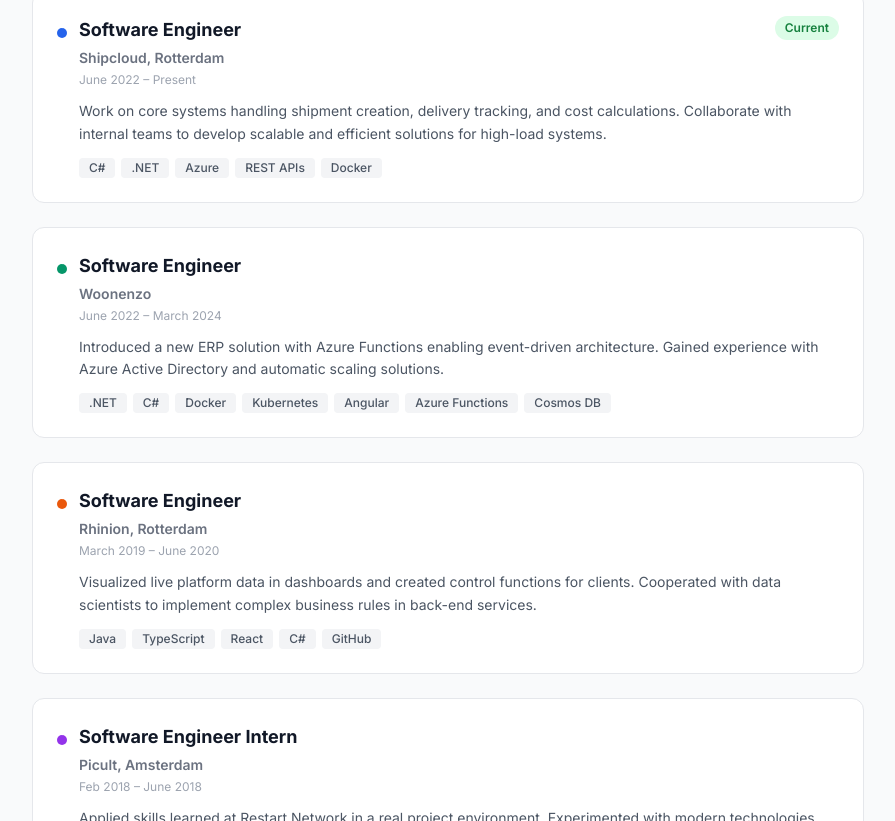
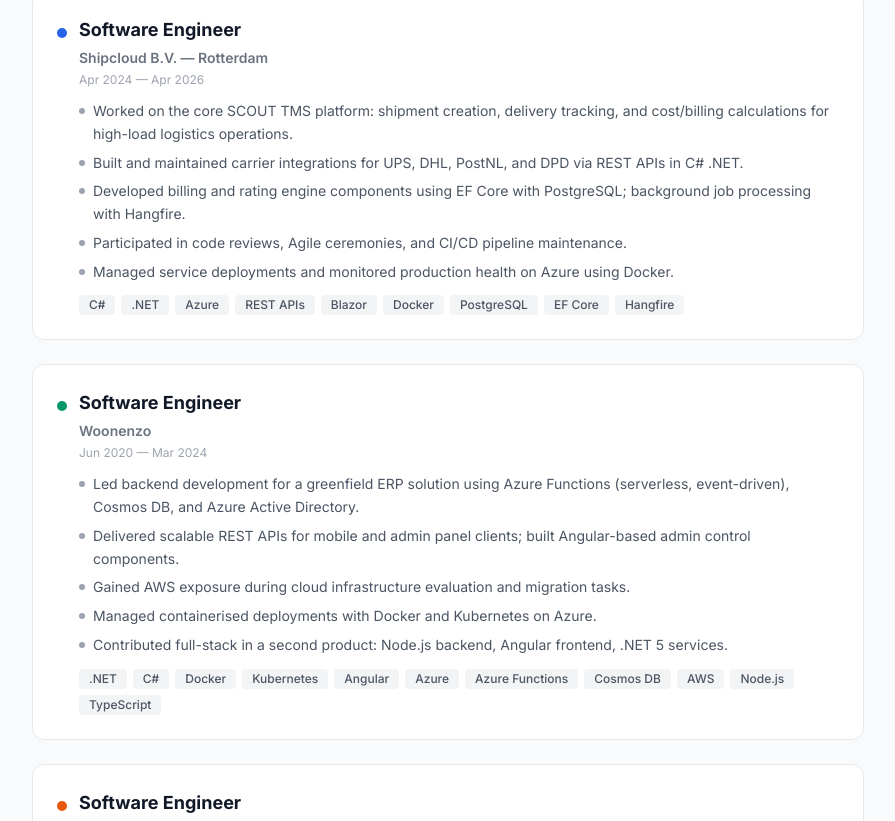
Before and after one commit to mgezgin/MyPersonalNewsLetter, a Next.js app: page /resume in a window 1280 px wide. Shown: the part 939-1760 px from the top of the page, without its empty margins (192-1087 px from the left). Built offline with nearby package versions, Linux system fonts and the light colour scheme; no server answers.

Commit message:
update the resume

```diff
--- a/app/resume/page.tsx
+++ b/app/resume/page.tsx
@@ -26,7 +26,7 @@
                             <div><a href="tel:+31638830211" className="hover:text-white">+31 638 830 211</a></div>
                             <div><a href="mailto:muslum_gezgin@hotmail.com" className="hover:text-white">muslum_gezgin@hotmail.com</a></div>
                             <div><a href="https://linkedin.com/in/mgezgin" className="hover:text-white">linkedin.com/in/mgezgin</a></div>
-                            <div><a href="https://github.com/mgezgin" className="hover:text-white">github.com/mgezgin</a></div>
+                            <div><a href="https://github.com/muslumgezgin" className="hover:text-white">github.com/muslumgezgin</a></div>
                         </div>
                     </div>
                 </div>
@@ -83,35 +83,55 @@
                             {[
                                 {
                                     role: "Software Engineer",
-                                    company: "Shipcloud, Rotterdam",
-                                    period: "June 2022 – Present",
-                                    current: true,
-                                    description: "Work on core systems handling shipment creation, delivery tracking, and cost calculations. Collaborate with internal teams to develop scalable and efficient solutions for high-load systems.",
-                                    tags: ["C#", ".NET", "Azure", "REST APIs", "Docker"],
+                                    company: "Shipcloud B.V.",
+                                    location: "Rotterdam",
+                                    period: "Apr 2024 — Apr 2026",
+                                    bullets: [
+                                        "Worked on the core SCOUT TMS platform: shipment creation, delivery tracking, and cost/billing calculations for high-load logistics operations.",
+                                        "Built and maintained carrier integrations for UPS, DHL, PostNL, and DPD via REST APIs in C# .NET.",
+                                        "Developed billing and rating engine components using EF Core with PostgreSQL; background job processing with Hangfire.",
+                                        "Participated in code reviews, Agile ceremonies, and CI/CD pipeline maintenance.",
+                                        "Managed service deployments and monitored production health on Azure using Docker.",
+                                    ],
+                                    tags: ["C#", ".NET", "Azure", "REST APIs", "Blazor", "Docker", "PostgreSQL", "EF Core", "Hangfire"],
                                     color: "bg-blue-600",
                                 },
                                 {
                                     role: "Software Engineer",
                                     company: "Woonenzo",
-                                    period: "June 2022 – March 2024",
-                                    description: "Introduced a new ERP solution with Azure Functions enabling event-driven architecture. Gained experience with Azure Active Directory and automatic scaling solutions.",
-                                    tags: [".NET", "C#", "Docker", "Kubernetes", "Angular", "Azure Functions", "Cosmos DB"],
+                                    location: "",
+                                    period: "Jun 2020 — Mar 2024",
+                                    bullets: [
+                                        "Led backend development for a greenfield ERP solution using Azure Functions (serverless, event-driven), Cosmos DB, and Azure Active Directory.",
+                                        "Delivered scalable REST APIs for mobile and admin panel clients; built Angular-based admin control components.",
+                                        "Gained AWS exposure during cloud infrastructure evaluation and migration tasks.",
+                                        "Managed containerised deployments with Docker and Kubernetes on Azure.",
+                                        "Contributed full-stack in a second product: Node.js backend, Angular frontend, .NET 5 services.",
+                                    ],
+                                    tags: [".NET", "C#", "Docker", "Kubernetes", "Angular", "Azure", "Azure Functions", "Cosmos DB", "AWS", "Node.js", "TypeScript"],
                                     color: "bg-emerald-600",
                                 },
                                 {
                                     role: "Software Engineer",
-                                    company: "Rhinion, Rotterdam",
-                                    period: "March 2019 – June 2020",
-                                    description: "Visualized live platform data in dashboards and created control functions for clients. Cooperated with data scientists to implement complex business rules in back-end services.",
-                                    tags: ["Java", "TypeScript", "React", "C#", "GitHub"],
+                                    company: "Phinion",
+                                    location: "Rotterdam",
+                                    period: "Mar 2019 — Jun 2020",
+                                    bullets: [
+                                        "Built real-time data visualisation dashboards and client-facing control interfaces in close collaboration with data scientists.",
+                                        "Implemented complex domain-specific business rules from multiple client companies into backend services.",
+                                    ],
+                                    tags: ["Java", "TypeScript", "React", "Git", "GitLab"],
                                     color: "bg-orange-600",
                                 },
                                 {
                                     role: "Software Engineer Intern",
-                                    company: "Picult, Amsterdam",
-                                    period: "Feb 2018 – June 2018",
-                                    description: "Applied skills learned at Restart Network in a real project environment. Experimented with modern technologies and committed to writing high-quality code.",
-                                    tags: ["Java", "TypeScript", "React", "C#", "GitHub"],
+                                    company: "Picnic",
+                                    location: "Amsterdam",
+                                    period: "Jul 2018 — Feb 2019",
+                                    bullets: [
+                                        "Contributed to a live production product in a high-quality engineering culture, applying modern web development practices.",
+                                    ],
+                                    tags: [],
                                     color: "bg-purple-600",
                                 },
                             ].map((job) => (
@@ -121,15 +141,20 @@
                                             <div className={`w-2.5 h-2.5 rounded-full mt-1.5 flex-shrink-0 ${job.color}`} />
                                             <h3 className="text-lg font-bold text-gray-900 dark:text-gray-100">{job.role}</h3>
                                         </div>
-                                        {job.current && (
-                                            <span className="text-xs font-semibold px-2.5 py-1 bg-green-100 dark:bg-green-900/40 text-green-700 dark:text-green-400 rounded-full">
-                                                Current
-                                            </span>
-                                        )}
                                     </div>
-                                    <p className="text-sm font-semibold text-gray-500 dark:text-gray-400 ml-[1.375rem] mb-1">{job.company}</p>
+                                    <p className="text-sm font-semibold text-gray-500 dark:text-gray-400 ml-[1.375rem] mb-1">
+                                        {job.company}{job.location ? ` — ${job.location}` : ""}
+                                    </p>
                                     <p className="text-xs text-gray-400 dark:text-gray-500 ml-[1.375rem] mb-3">{job.period}</p>
-                                    <p className="text-gray-600 dark:text-gray-400 text-sm leading-relaxed ml-[1.375rem] mb-3">{job.description}</p>
+                                    <ul className="space-y-1.5 ml-[1.375rem] mb-3">
+                                        {job.bullets.map((b, i) => (
+                                            <li key={i} className="flex gap-2 text-gray-600 dark:text-gray-400 text-sm leading-relaxed">
+                                                <span className="mt-2 shrink-0 w-1.5 h-1.5 rounded-full bg-gray-400 dark:bg-gray-500" />
+                                                {b}
+                                            </li>
+                                        ))}
+                                    </ul>
+                                    {job.tags.length > 0 && (
                                         <div className="flex flex-wrap gap-1.5 ml-[1.375rem]">
                                             {job.tags.map((t) => (
                                                 <span key={t} className="px-2.5 py-0.5 bg-gray-100 dark:bg-gray-800 text-gray-600 dark:text-gray-400 rounded text-xs font-medium">
@@ -137,6 +162,7 @@
                                                 </span>
                                             ))}
                                         </div>
+                                    )}
                                 </div>
                             ))}
                         </div>
```
Lines whose indentation alone changed are shown as unchanged.
